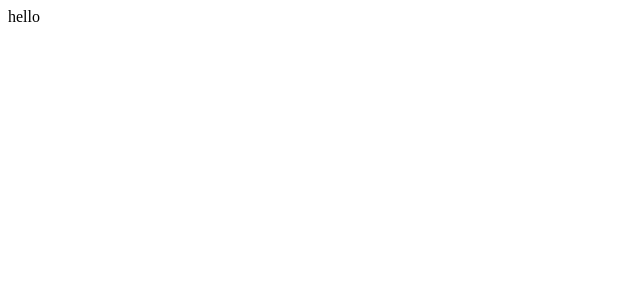
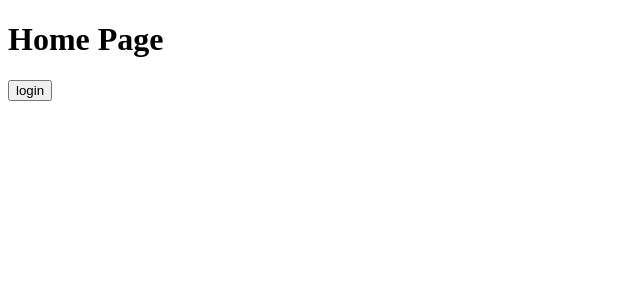
Before and after one commit to nh602/HackCU2022, a React (Create React App) app in the folder frontend/: page / in a window 1280 px wide. Shown: the top 300 px of the page, without its empty margins (0-640 px from the left). Built offline with nearby package versions, Linux system fonts and the light colour scheme.

Commit message:
home, about pages and router

```diff
--- a/frontend/package.json
+++ b/frontend/package.json
@@ -3,11 +3,15 @@
   "version": "0.1.0",
   "private": true,
   "dependencies": {
+    "@emotion/react": "^11.8.1",
+    "@emotion/styled": "^11.8.1",
+    "@mui/material": "^5.4.4",
     "@testing-library/jest-dom": "^5.16.2",
     "@testing-library/react": "^12.1.3",
     "@testing-library/user-event": "^13.5.0",
     "react": "^17.0.2",
     "react-dom": "^17.0.2",
+    "react-router-dom": "^6.2.2",
     "react-scripts": "5.0.0",
     "web-vitals": "^2.1.4"
   },
--- /dev/null
+++ b/frontend/src/cmp/About.js
@@ -0,0 +1,14 @@
+
+
+
+const About = () => {
+
+    return (
+        <div className="about page">
+            <h1>About Page</h1>
+        </div>
+    );
+}
+
+
+export default About;
--- a/frontend/src/cmp/App.js
+++ b/frontend/src/cmp/App.js
@@ -1,10 +1,19 @@
 import '../css/App.css';
+import { BrowserRouter as Router, Routes, Route } from 'react-router-dom';
+import Home from './Home.js';
+import About from './About.js';
 
 
 function App() {
   return (
+
     <div className="App">
-      hello
+      <Router>
+        <Routes>
+          <Route path="/" element={<Home />} />
+          <Route path="/about" element={<About />} />
+        </Routes>
+      </Router>
     </div>
   );
 }
--- /dev/null
+++ b/frontend/src/cmp/Home.js
@@ -0,0 +1,15 @@
+
+
+
+const Home = () => {
+
+    return (
+        <div className="home page">
+            <h1>Home Page</h1>
+            <button onClick={() => null}>login</button>
+        </div>
+    );
+}
+
+
+export default Home;
```
Also changed, not shown: 2 other files (tests, documents, lock files or other folders).
